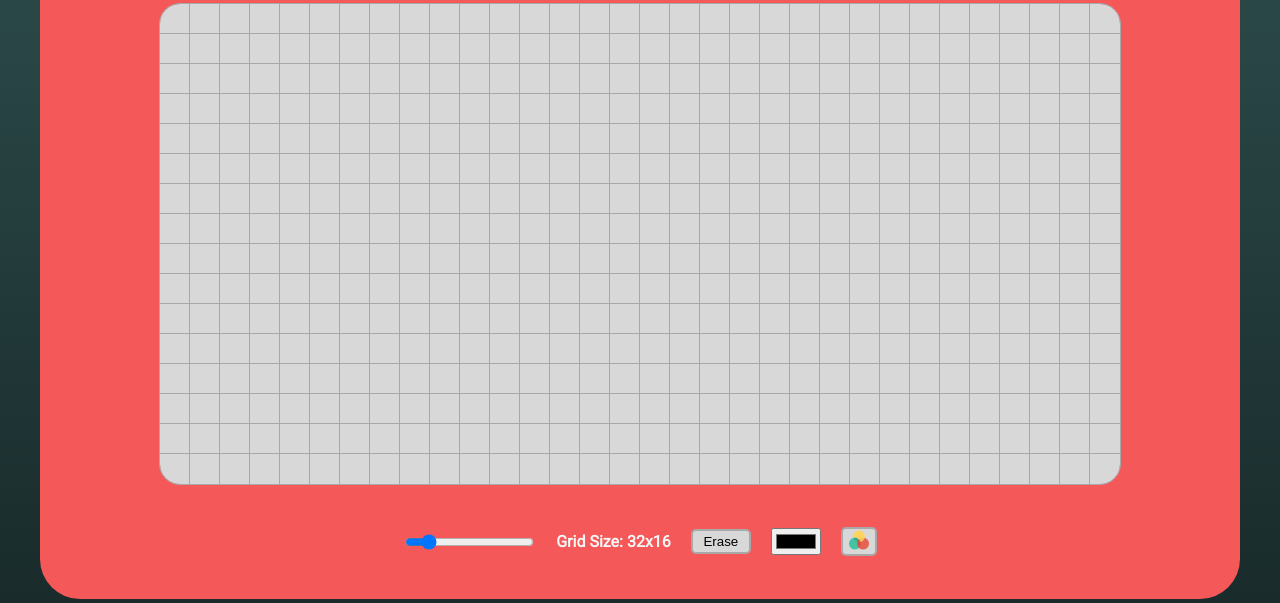
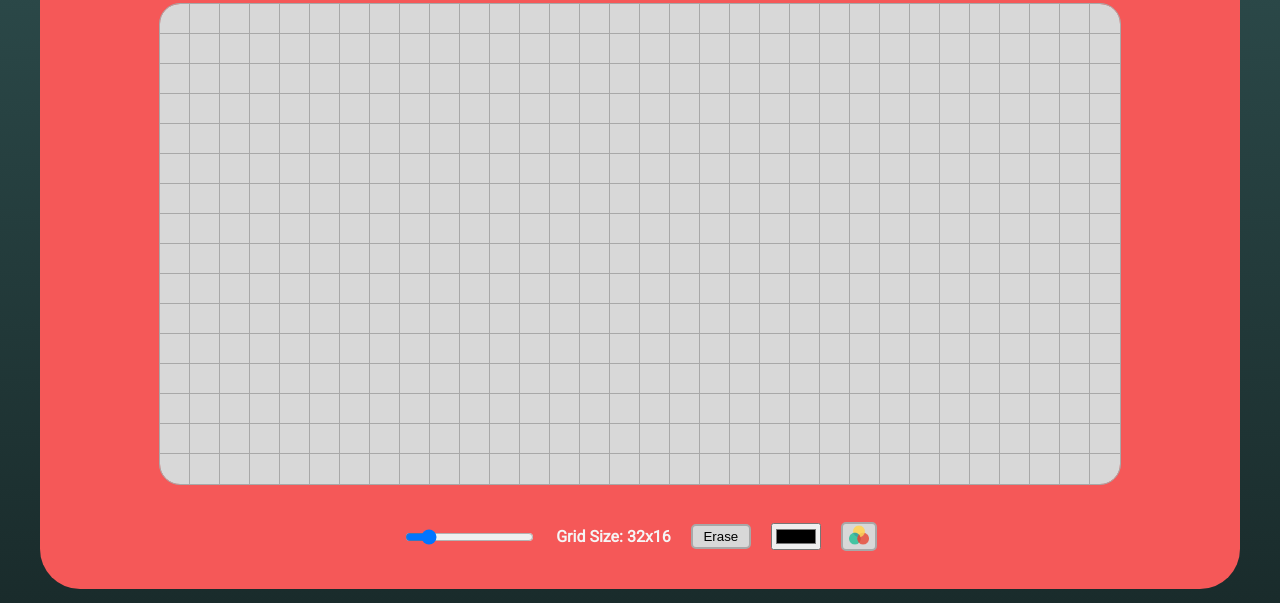
Before and after one commit to mpphelps/Etch-a-Sketch, a plain HTML site: page index.html in a window 1280 px wide. Shown: the part 159-762 px from the top of the page. Drawn offline with Linux system fonts and the light colour scheme.

Commit message:
removed unneeded style properties

```diff
--- a/styles.css
+++ b/styles.css
@@ -1,26 +1,21 @@
 @import url('https://fonts.googleapis.com/css2?family=Press+Start+2P&family=Roboto&family=Yellowtail&display=swap');
 
 html {
+    min-height: 100%;
+    background-image:linear-gradient(darkslategray,rgb(24, 41, 41));
     font-family: Roboto;
-    margin: 0;
-    height: 100%;
+    color: whitesmoke;
+    font-weight: bold;
 }
 
 body {
-    background-image:linear-gradient(darkslategray,rgb(24, 41, 41));
     display: flex;
-    color: whitesmoke;
-    font-size: 16px;
-    font-weight: bold;
     flex-direction: column;
 }
 
 #etch-a-sketch{
     margin: auto;
     margin-top: 50px;
-    display: flex;
-    flex-direction: column;
-    text-align: center;
     width: 1200px;
     background-color: rgb(245, 88, 88);
     border-radius: 40px;
@@ -46,9 +41,7 @@ body {
 }
 
 #etch-a-sketch > div:nth-child(3) {
-    margin: auto;
-    margin-top: 20px;
-    margin-bottom: 20px;
+    margin: 15px;
     gap: 20px;
 }
 
@@ -82,7 +75,6 @@ button:hover {
 .flex_column{
     display: flex;
     flex-direction: column;
-    justify-content: center;
     align-items: center;
 }
 
```
